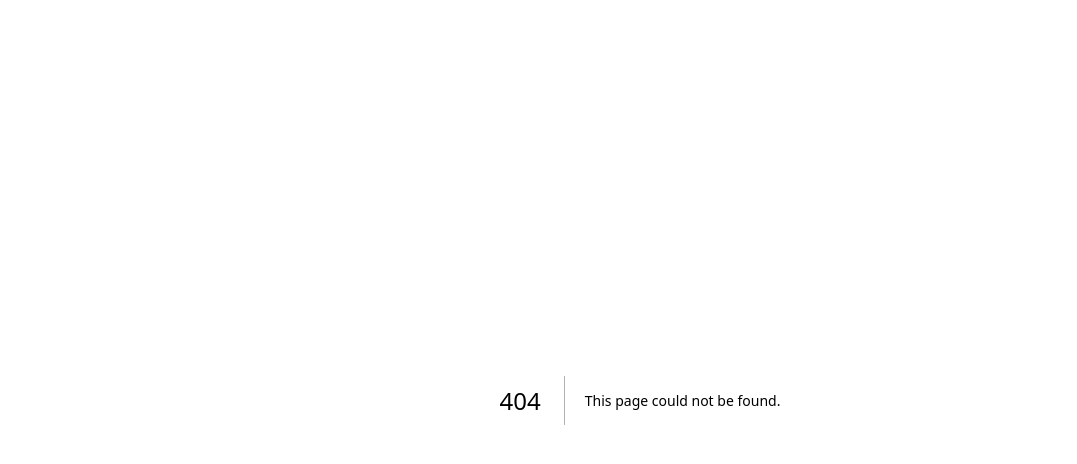
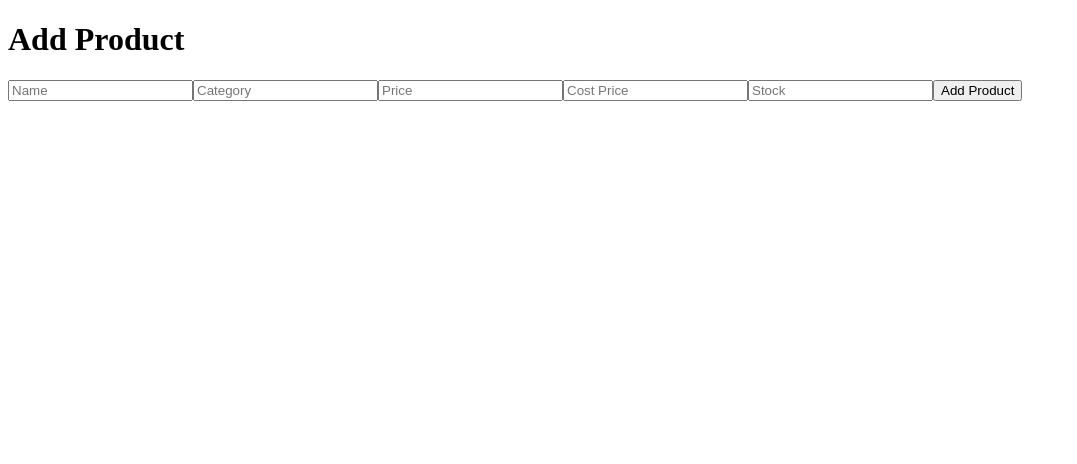
Before and after one commit to memalihaider/pos-intership, a Next.js app: page /adminDashBoard/addProduct in a window 1280 px wide. Before the commit this address had no page. Shown: the top 464 px of the page, without its empty margins (0-1077 px from the left). Built offline with nearby package versions, Linux system fonts and the light colour scheme.

Commit message:
add and viewProduct functionality

```diff
--- /dev/null
+++ b/src/app/adminDashBoard/addProduct/page.js
@@ -0,0 +1,45 @@
+"use client"
+import {db} from "../../../config/firebase"
+import {collection,addDoc} from "firebase/firestore"
+import { useState,useEffect } from "react";
+
+export default function AddProduct(){
+    let [data,setData] = useState({name:"",category:"",price:0,costPrice:0,stock:0});
+
+    async function handleOneSubmit(event){
+
+        event.preventDefault();
+        // try{
+
+            await addDoc(collection(db,"product"),
+            {
+                name:data.name,
+                category:data.category,
+                price:data.price,
+                costPrice:data.costPrice,
+                stock:data.stock,
+            }
+        )
+        event.target.reset();
+        console.log("product added successfully")
+        // }catch(error){
+
+        //     console.log(error);
+        // }
+
+    }
+    return (
+        <>
+        <h1>Add Product</h1>
+        <form onSubmit={handleOneSubmit} method="post">
+            <input type="text" placeholder="Name" onChange={(e)=>setData({...data,name:e.target.value})}/>
+            <input type="text" placeholder="Category" onChange={(e)=>setData({...data,category:e.target.value})}/>
+            <input type="number" placeholder="Price" onChange={(e)=>setData({...data,price:Number(e.target.value)})}/>
+            <input type="number" placeholder="Cost Price" onChange={(e)=>setData({...data,costPrice:Number(e.target.value)})}/>
+            <input type="number" placeholder="Stock" onChange={(e)=>setData({...data,stock:Number(e.target.value)})}/>
+
+            <button type="submit">Add Product</button>
+        </form>
+        </>
+    )
+}
--- /dev/null
+++ b/src/app/adminDashBoard/page.js
@@ -0,0 +1,30 @@
+"user client"
+import Link from "next/link";
+export default function AdminDashBoard(){
+
+    return (
+
+        <>
+
+        <h1>admin DashBoard</h1>
+        <Link href="/adminDashBoard/addProduct">Add Product</Link>
+        <br/>
+        <Link href="/adminDashBoard/viewProducts">View Products</Link>
+        <br/>
+        <Link href="/adminDashBoard/viewOrders">View Orders</Link>
+        <br/>
+        <Link href="/adminDashBoard/viewCustomers">View Customers</Link>
+        <br/>
+        <Link href="/adminDashBoard/addStaff">Add Staff</Link>
+        <br/>
+        <Link href="/adminDashBoard/viewStaff">View Staff</Link>
+
+
+
+
+
+
+
+        </>
+    )
+}
--- /dev/null
+++ b/src/app/adminDashBoard/viewProducts/page.js
@@ -0,0 +1,49 @@
+"use client"
+import {db} from "../../../config/firebase"
+import {collection,getDocs} from "firebase/firestore"
+import Link from "next/link";
+import { useState,useEffect } from "react";
+
+export default function ViewProducts(){
+
+    let [product,setProduct] = useState([]);
+
+    async function fetchProducts(){
+
+        let actualProducts = await getDocs(collection(db,"product"))
+        // console.log(actualProducts);
+        let filerProducts = actualProducts.docs.map((doc)=>{
+            return {id: doc.id, ...doc.data()};
+        })
+        console.log(filerProducts);
+        setProduct(filerProducts)
+
+        // console.log(product);
+        console.log("fethced successfully")
+
+    }
+
+    useEffect(()=>{
+        fetchProducts();
+    },[])
+
+
+    return (
+        <>
+        <h1>View Products</h1>
+
+         {product.map((item)=>(
+            <div key={item.id} style={{border:"1px solid gray",margin:"10px",padding:"10px"}}>
+                <p><b>Name:</b> {item.name}</p>
+                <p><b>Category:</b> {item.category}</p>
+                <p><b>Price:</b> {item.price}</p>
+                <p><b>Cost Price:</b> {item.costPrice}</p>
+                <p><b>Stock:</b> {item.stock}</p>
+                <Link href={`/adminDashBoard/editProduct/${item.id}`}>Edit</Link>
+                <Link href={`/adminDashBoard/deleteProduct/${item.id}`}>Delete</Link>
+            </div>
+        ))}
+
+        </>
+    )
+}
--- /dev/null
+++ b/src/app/staffDashBoard/page.js
@@ -0,0 +1,9 @@
+export default function StaffDashBoard(){
+
+    return (
+        <>
+
+        <h1>staff userDashBoard</h1>
+        </>
+    )
+}
--- /dev/null
+++ b/src/app/userDashBoard/page.js
@@ -0,0 +1,8 @@
+export default function userDashBoard(){
+
+    return(
+        <>
+        <h1>user userDashBoard</h1>
+        </>
+    )
+}
--- a/src/components/adminLogin.js
+++ b/src/components/adminLogin.js
@@ -3,9 +3,11 @@ import {useState} from "react"
 import {Auth} from "../config/firebase";
 import { signInWithEmailAndPassword } from "firebase/auth";
 import Link from "next/link";
+import { useRouter } from "next/navigation";
 export function AdminLogin() {
 
     let [data,setData] = useState({email:"",password:""});
+    const router = useRouter();
 
     function handleOnchnage(event){
 
@@ -15,9 +17,10 @@ export function AdminLogin() {
 
     async function handleOnsubmit(event){
         event.preventDefault();
-        console.log("Form submitted with data:", data); // Debugging log
+        // console.log("Form submitted with data:", data); // Debugging log
         try{
         await signInWithEmailAndPassword(Auth,data.email,data.password);
+        router.push("/adminDashBoard")
         }catch(error){
             console.error("Error logging in:", error);
         }
--- a/src/components/customerLogin.js
+++ b/src/components/customerLogin.js
@@ -3,9 +3,11 @@ import Link from "next/link";
 import {useState} from "react";
 import {Auth} from "../config/firebase";
 import { signInWithEmailAndPassword } from "firebase/auth";
+import { useRouter } from "next/navigation";
 export function CustomerLogin() {
 
     let [data,setData] = useState({email:"",password:""});
+    const router = useRouter();
 
     function handleOnchnage(event){
 
@@ -17,10 +19,13 @@ export function CustomerLogin() {
         event.preventDefault();
         console.log("Form submitted with data:", data); // Debugging log
         try{
+
         await signInWithEmailAndPassword(Auth,data.email,data.password);
-        event.target.reset();
+        setData({...data,email:"",password:""})
         console.log("User logged in successfully");
         console.log("Current user:", Auth.currentUser); // Debugging log to check the current user
+        router.push("/userDashBoard")
+
         }catch(error){
             console.error("Error logging in:", error);
         }
--- a/src/components/staffLogin.js
+++ b/src/components/staffLogin.js
@@ -2,11 +2,13 @@
 import {useState} from "react";
 import {Auth} from "../config/firebase";
 import { signInWithEmailAndPassword } from "firebase/auth";
+import { useRouter } from "next/navigation";
 import Link from "next/link";
 
 export function StaffLogin() {
 
   let [data,setData] = useState({email:"",password:""});
+  const router = useRouter();
 
   function handleOnchnage(event){
 
@@ -15,9 +17,12 @@ export function StaffLogin() {
 
   async function handleOnsubmit(event){
     event.preventDefault();
-    console.log("Form submitted with data:", data); // Debugging log
+    // console.log("Form submitted with data:", data); // Debugging log
     try{
     await signInWithEmailAndPassword(Auth,data.email,data.password);
+
+    router.push("/staffDashBoard")
+
 
     }catch(error){
         console.error("Error logging in:", error);
```
